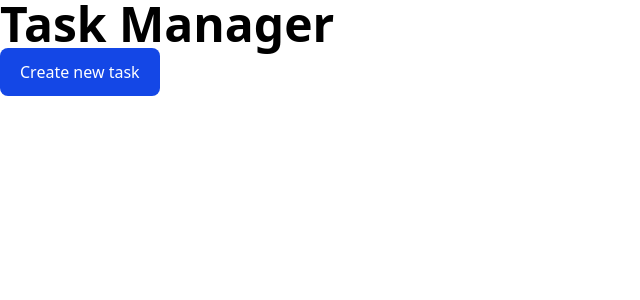
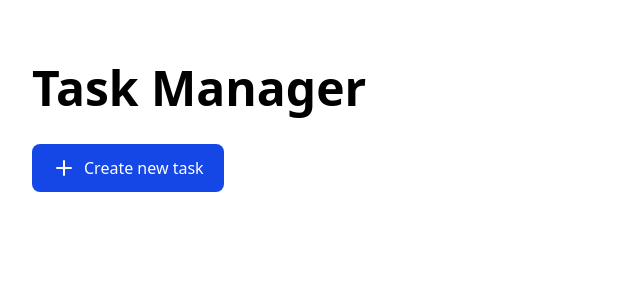
Before and after one commit to kleov-rf/task-management, a Vue app: page / in a window 1280 px wide. Shown: the top 300 px of the page, without its empty margins (0-640 px from the left). Built offline with nearby package versions, Linux system fonts and the light colour scheme.

Commit message:
style: app component styles and create new task button icon

```diff
--- a/src/App.vue
+++ b/src/App.vue
@@ -3,8 +3,10 @@ import Tasks from "./sections/tasks/Tasks.vue";
 </script>
 
 <template>
-  <section>
-    <h1 class="text-5xl font-extrabold">Task Manager</h1>
+  <section class="container mx-auto flex flex-col gap-8 px-8 py-16">
+    <header>
+      <h1 class="text-5xl font-extrabold">Task Manager</h1>
+    </header>
     <Tasks/>
   </section>
 </template>
--- a/src/sections/tasks/Tasks.vue
+++ b/src/sections/tasks/Tasks.vue
@@ -1,6 +1,7 @@
 <script setup lang="ts">
 import {ref} from "vue";
 import CreateTaskForm from "./CreateTaskForm.vue";
+import PlusIcon from "./icons/PlusIcon.vue";
 
 const isShowingCreateTaskForm = ref(false);
 
@@ -14,6 +15,7 @@ const showCreateTaskForm = () => {
     <button type="button"
             @click="showCreateTaskForm"
             class="flex gap-2 items-center w-fit text-white bg-blue-700 hover:bg-blue-800 focus:ring-4 focus:ring-blue-300 font-medium rounded-lg text-base px-5 py-3">
+      <PlusIcon width="24" height="24"/>
       Create new task
     </button>
     <CreateTaskForm v-if="isShowingCreateTaskForm"/>
--- /dev/null
+++ b/src/sections/tasks/icons/PlusIcon.vue
@@ -0,0 +1,19 @@
+<script setup lang="ts">
+defineProps<{
+  width: string
+  height: string
+  className?: string
+}>()
+</script>
+
+<template>
+  <svg :class="className" aria-hidden="true" xmlns="http://www.w3.org/2000/svg"
+       :width="width" :height="height" fill="none" viewBox="0 0 24 24">
+    <path stroke="currentColor" stroke-linecap="round" stroke-linejoin="round" stroke-width="2"
+          d="M5 12h14m-7 7V5"/>
+  </svg>
+</template>
+
+<style scoped>
+
+</style>
```
